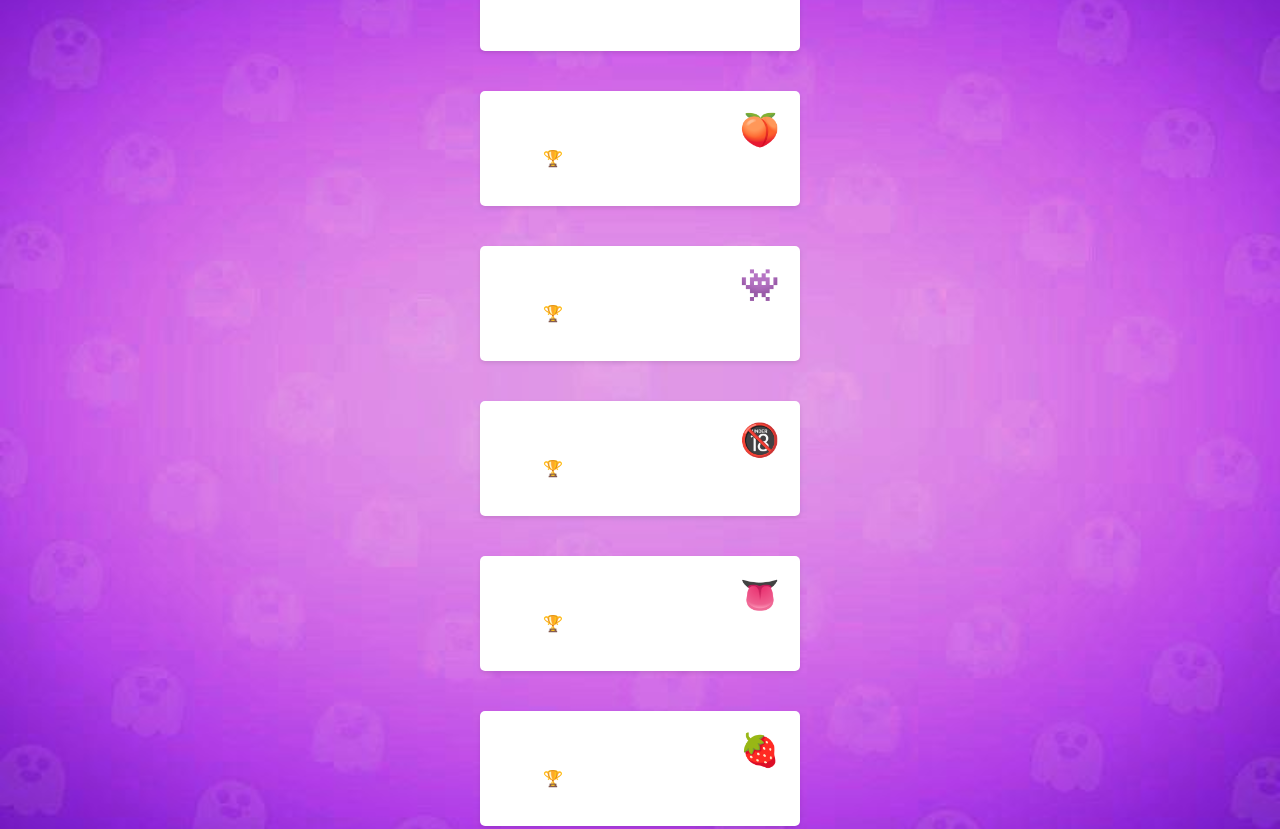
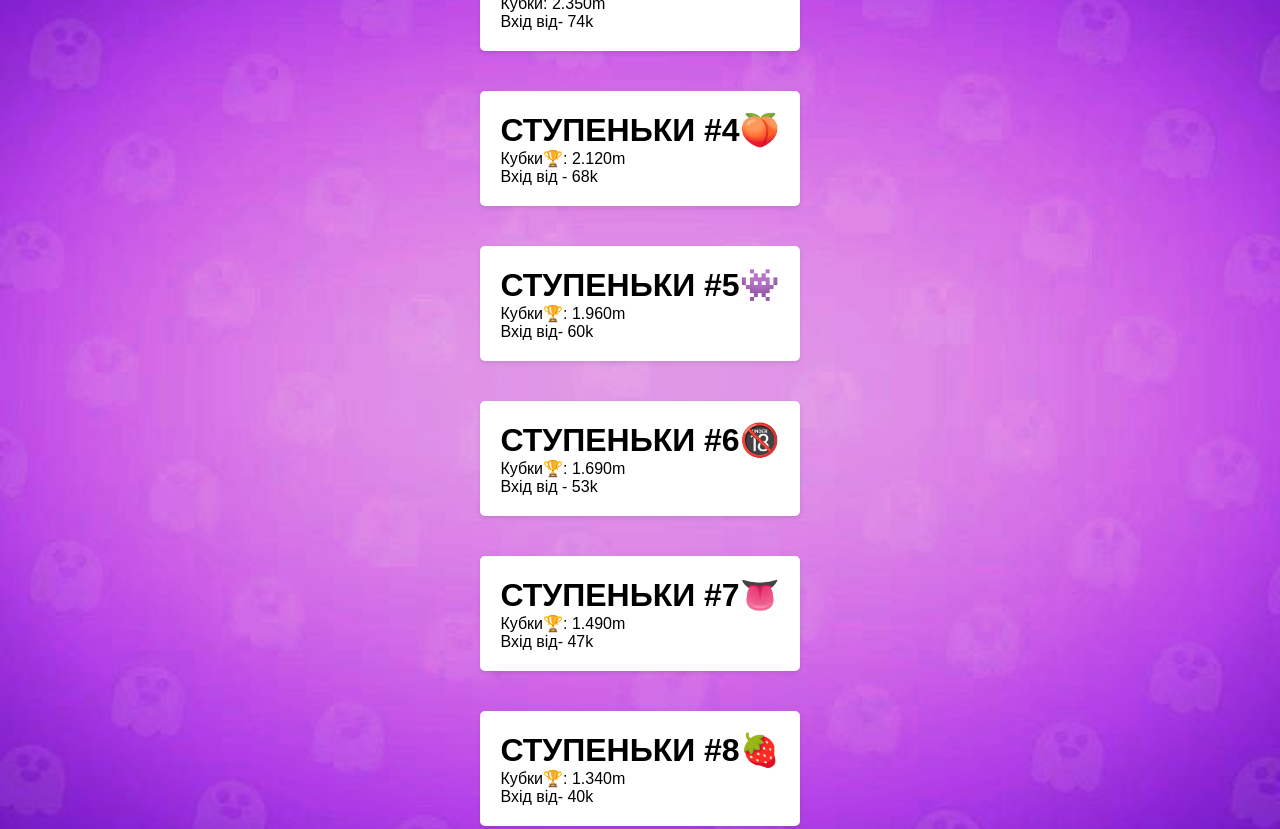
Before and after one commit to misha291/STUPENKU, a plain HTML site: page contact.html in a window 1280 px wide. Shown: the top 829 px of the page. Drawn offline with Linux system fonts and the light colour scheme.

Commit message:
Update contact.html

```diff
--- a/contact.html
+++ b/contact.html
@@ -53,7 +53,6 @@
             display: flex;
             justify-content: center;
             align-items: center;
-            color: white; /* Цвет текста, чтобы был видим на фоне */
         }
     </style>
 </head>
```
